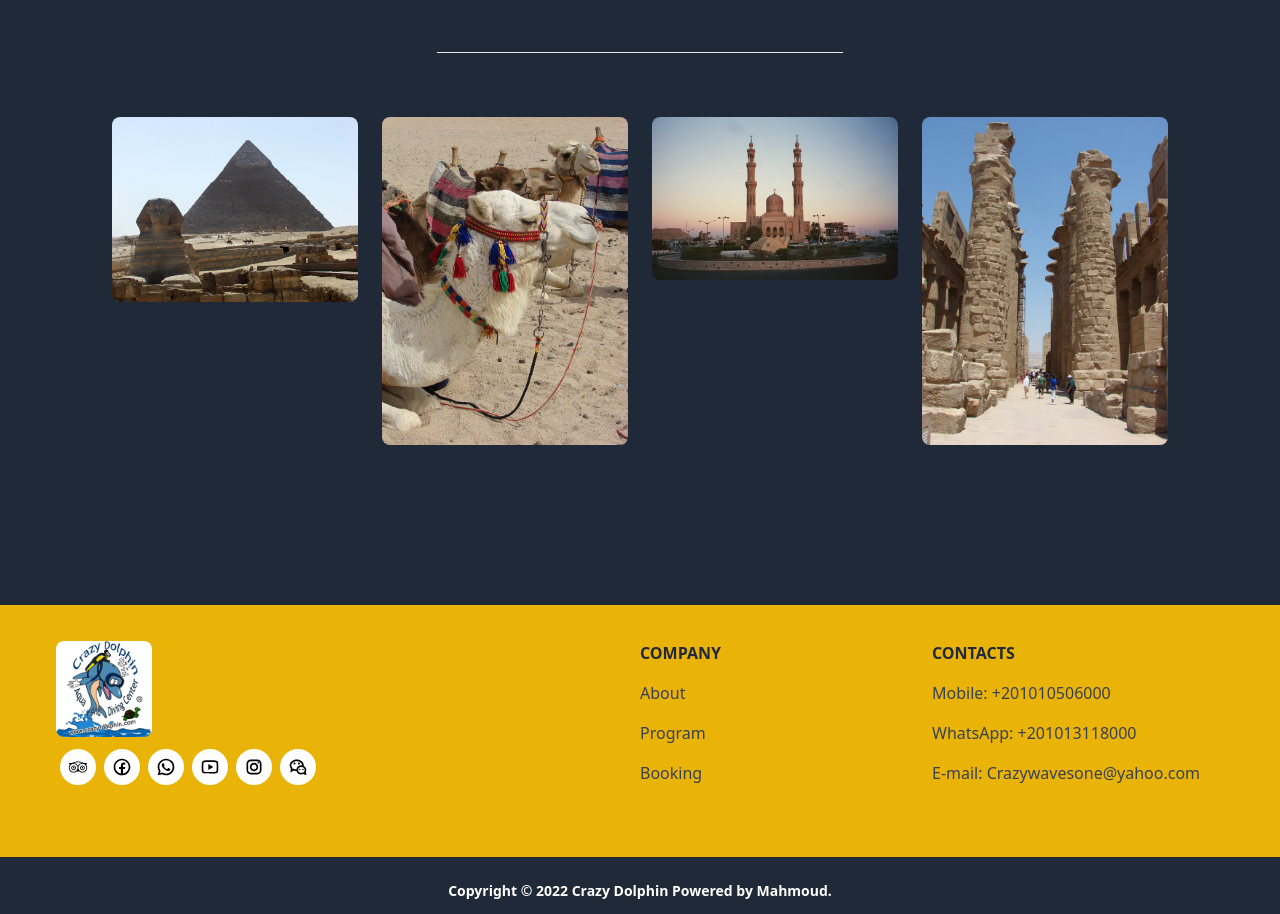
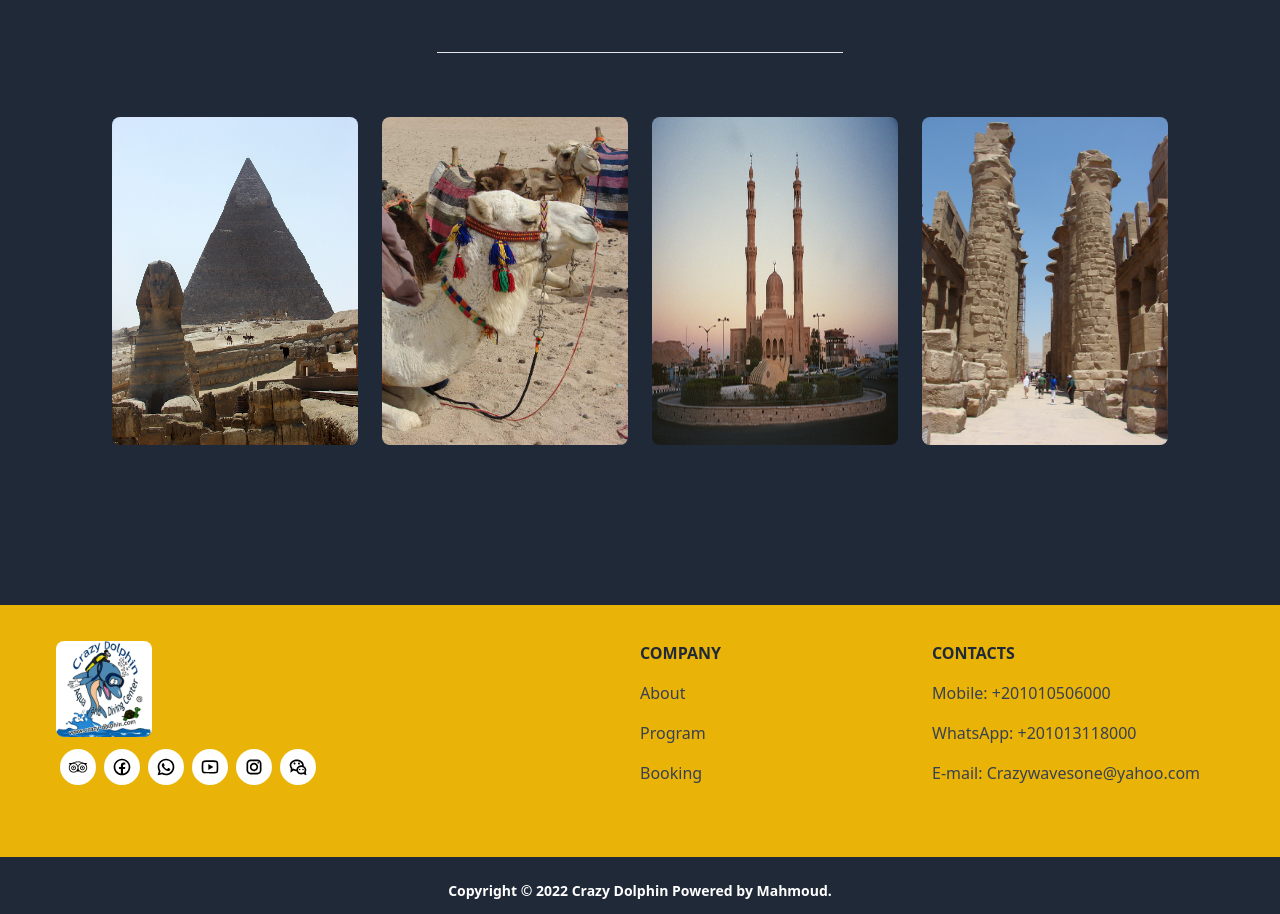
Before and after one commit to mahmoudzanoun13/crazydolphin, a React (Create React App) app: page /#/things_to_do in a window 1280 px wide. Shown: the part 2313-3227 px from the top of the page. Built offline with nearby package versions, Linux system fonts and the light colour scheme; what tw-elements would draw is missing.

Commit message:
centering elements in veriant mobile devices modifying..

```diff
--- a/src/components/ThingsToDoContent/ThingsToDoContent.js
+++ b/src/components/ThingsToDoContent/ThingsToDoContent.js
@@ -88,10 +88,18 @@ export const ThingsToDoContent = () => {
         <hr className="w-full md:w-1/3 h1 text-white pb-16" />
       </div>
       <div className="grid md:grid-cols-4 md:px-28 px-4 pb-40 gap-6">
-        <img src={pyramid} alt="pyramid" className="w-auto h-auto rounded-lg" />
-        <img src={camel} alt="camel" className="w-auto h-auto rounded-lg" />
-        <img src={mosque} alt="mosque" className="w-auto h-auto rounded-lg" />
-        <img src={tempelate} alt="tempelate" className="w-auto h-auto rounded-lg" />
+        <div className="flex justify-center">
+          <img src={pyramid} alt="pyramid" className="w-auto h-auto rounded-lg" />
+        </div>
+        <div className="flex justify-center">
+          <img src={camel} alt="camel" className="w-auto h-auto rounded-lg" />
+        </div>
+        <div className="flex justify-center">
+          <img src={mosque} alt="mosque" className="w-auto h-auto rounded-lg" />
+        </div>
+        <div className="flex justify-center">
+          <img src={tempelate} alt="tempelate" className="w-auto h-auto rounded-lg" />
+        </div>
       </div>
     </div>
   )
```
